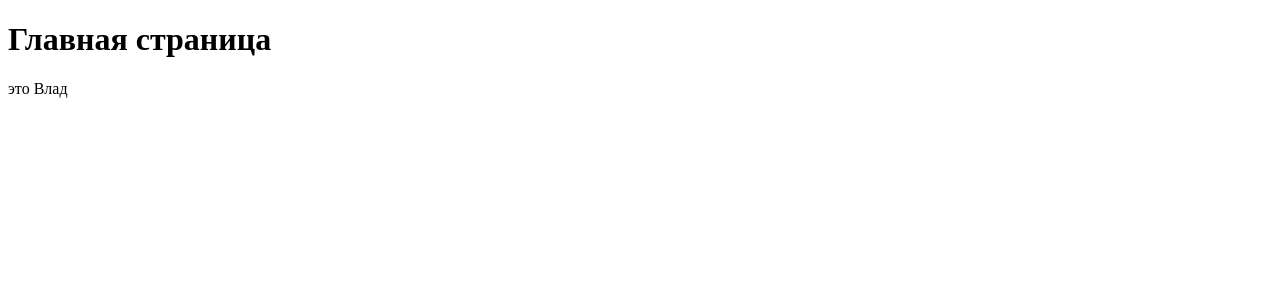
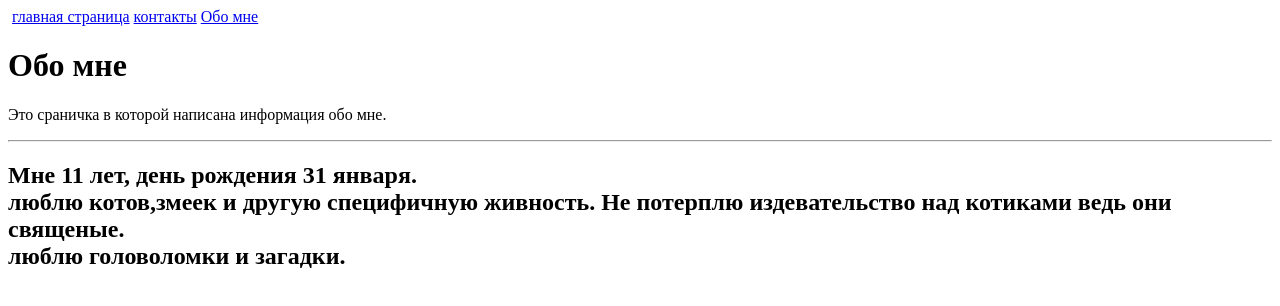
Before and after one commit to vlad-sibirian/test-ribius, a plain HTML site: page index.html in a window 1280 px wide. Drawn offline with Linux system fonts and the light colour scheme.

Commit message:
index.html

```diff
--- a/index.html
+++ b/index.html
@@ -2,13 +2,21 @@
 <html lang="en">
 <head>
     <meta charset="UTF-8">
-    <meta name="viewport"
-          content="width=divice-widht,ser-slaleble=no,iniital_scale=1.0,maximum_scale=1.0">
-    <meta http-equiv="x-ua-compatible"content="ie=edge">
     <title>Title</title>
 </head>
 <body>
-    <h1>Главная страница</h1>
-это Влад
+        <nav>
+            <img scr="https://avatars.mds.yandex.net/i?id=36f36434a088e3125dde0bd6eb6a20f2_l-4893557-images-thumbs&n=13">
+            <a href="index.html">главная страница</a>
+            <a href="contacts.html">контакты</a>
+            <a href="obo_mne.html">Обо мне</a>
+        </nav>
+        <h1 id="title">Обо мне</h1>
+      <p>Это сраничка в которой написана информация обо мне.</p>
+      <hr>
+    <h2>Мне 11 лет, день рождения 31 января.<br>
+        люблю котов,змеек и другую специфичную живность. Не потерплю издевательство над котиками ведь они священые.<br>
+        люблю головоломки и загадки.
+    </h2>
 </body>
 </html>
```
